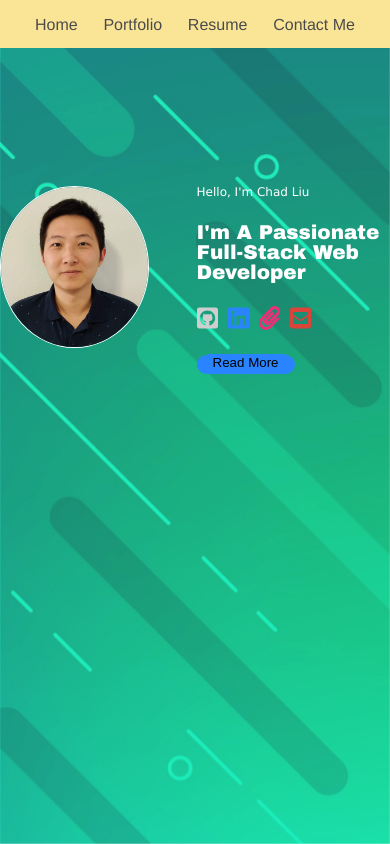
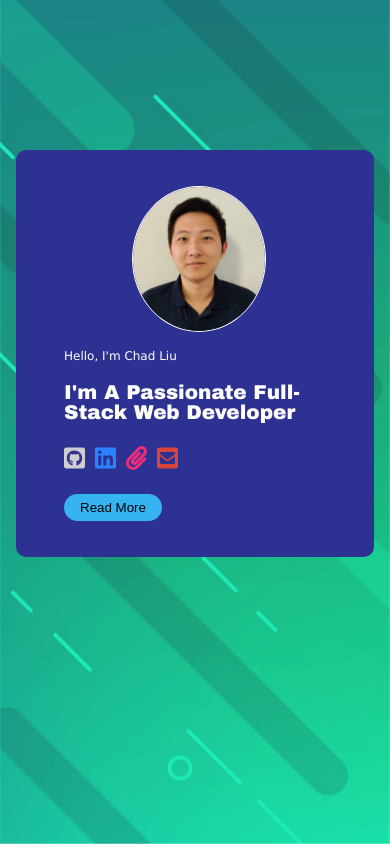
Before and after one commit to Modraut/my-blog, a React (Create React App) app: page /home in a window 390 px wide. Built offline with nearby package versions, Linux system fonts and the light colour scheme.

Commit message:
done but there are still potential improvements

```diff
--- a/src/App.js
+++ b/src/App.js
@@ -1,7 +1,7 @@
 import React, { Fragment } from 'react';
 import './globalStyle.scss';
 
-import { Switch, Route } from 'react-router-dom';
+import { Switch, Route, Redirect } from 'react-router-dom';
 import { Navbar } from './common/components/Navbar';
 import { Homepage } from './pages/Homepage';
 // import './style.scss';
@@ -20,7 +20,8 @@ function App() {
           <Route path="resume" component={Resume} />
           <Route path="/portfolio" component={Portfolio} />
           <Route path="/contact-me" component={ContactMe} />
-          <Route path="/" component={Homepage} />
+          <Route path="/home" component={Homepage} />
+          <Route path="/" component={()=> (<Redirect to="/home" />)} />
         </Switch>
       </main>
       {/* <BackgroundImage /> */}
--- a/src/common/components/Navbar/index.js
+++ b/src/common/components/Navbar/index.js
@@ -7,39 +7,67 @@ import AccountTreeIcon from '@material-ui/icons/AccountTree';
 import AssignmentIcon from '@material-ui/icons/Assignment';
 import ContactPhoneIcon from '@material-ui/icons/ContactPhone';
 import resume from "../../assets/documents/Chad.Liu_CV.pdf"
+import { Fragment } from 'react';
+import { FontAwesomeIcon } from '@fortawesome/react-fontawesome';
+import { faAlignJustify, faUser, faFolderOpen, faToolbox, faEnvelope } from '@fortawesome/free-solid-svg-icons';
+import { debounce } from "utilities/helper";
+
 
 
 
 export const Navbar = () => {
+    let preScrollPos = 0;
+    const [ visibleNavbar, setVisibleNavbar ] = useState(true);
+    const handleScroll = () =>{
+        const currentScrollPos = window.pageYOffset;
 
-    const [ transparentNavbar, setTransparentNavbar ] = useState(true);
-    const handleTransparency = () =>{
-        const distanceFromTop = window.scrollY;
-        // console.log(distanceFromTop);
-        if (transparentNavbar && distanceFromTop!==0) {
-            setTransparentNavbar(false)
+        if(preScrollPos > currentScrollPos && (preScrollPos - currentScrollPos)>5 || currentScrollPos <=30 ){
+            setVisibleNavbar(true)
         }
-        if(distanceFromTop==0){
-            setTransparentNavbar(true)
+        if(preScrollPos < currentScrollPos && (currentScrollPos - preScrollPos)>5){
+            setVisibleNavbar(false)
         }
+        if(preScrollPos==currentScrollPos){
+            setTimeout(() => {
+                setVisibleNavbar(false)
+            }, 1000);
+        }
+        preScrollPos = currentScrollPos
     }
     useEffect(()=>{
-        window.addEventListener('scroll', handleTransparency);
+        window.addEventListener('scroll', handleScroll);
+        return() => window.removeEventListener("scroll", handleScroll)
     }, [])
 
 
 
     return(
-        <header className={transparentNavbar? "navbar": "navbar solid"}>
+        <Fragment>
+            <header className={visibleNavbar? "navbar":"navbar hide" }>
                 <nav>
                     <ul>
                         {/* <li><img src={logo} alt="logo missing" /></li> */}
-                    <li><NavLink to="/"><HomeIcon /><span>Home</span></NavLink></li>
-                    <li><NavLink to="/portfolio"><AccountTreeIcon /><span>Portfolio</span></NavLink></li>
-                    <li><NavLink to={resume} target="_blank" ><AssignmentIcon /><span>Resume</span></NavLink></li>
-                    <li><NavLink to="/contact-me" ><ContactPhoneIcon /><span>Contact Me</span></NavLink></li>
+                        <li><NavLink to="/home" activeClassName="active" >
+                            <FontAwesomeIcon size="0.5x" icon={faUser} /><span>Home</span>
+                        </NavLink></li>
+                        <li><NavLink to="/portfolio">
+                            <FontAwesomeIcon size="0.5x" icon={faFolderOpen} /><span>Portfolio</span>
+                        </NavLink></li>
+                        <li><NavLink to={resume} target="_blank" >
+                            <FontAwesomeIcon size="0.5x" icon={faToolbox} /><span>Resume</span>
+                        </NavLink></li>
+                        <li><NavLink to="/contact-me" >
+                            <FontAwesomeIcon size="0.5x" icon={faEnvelope} /><span>Contact Me</span>
+                        </NavLink></li>
                     </ul>
                 </nav>
             </header>
+            <div className="miniNav" >
+                <FontAwesomeIcon
+                    size='sm'
+                    icon={faAlignJustify}
+                />
+            </div>
+        </Fragment>
     )
 }
--- a/src/common/components/Navbar/style.scss
+++ b/src/common/components/Navbar/style.scss
@@ -1,70 +1,129 @@
-// @import '../commonStylesheet.scss';
+@import 'common/commonStylesheet.scss';
+
+// archve
+@mixin solid-nav {
+  // background: #fae596;
+  // background: #f7ba59;
+  background: rgba($color: black, $alpha: 0.9);
+  color: #cccccc;
+  transition: all 0.3s ease-in;
+  &:hover {
+    nav > ul > li {
+      color: #ccc;
+    }
+  }
+}
+
+@mixin tag-hover {
+  // senario 1
+  // transition: all 0.2s ease-out;
+  // border-top: 2px solid #fff;
+  // > a {
+  //   position: relative;
+  //   top: -2px;
+  // }
+  // senario 2
+  transition: all 0.3s ease-in-out;
+  background: rgba($color: #fff, $alpha: 0.2);
+}
 
 .navbar {
+  font-family: 'openSans';
   position: fixed;
+  top: 0;
   width: 100%;
   z-index: 10;
   transition: all 0.3s ease-out;
-  &.solid {
-    background: #fae596;
-    // background: #42daf5;
-    // background: #36b4f1;
-    // background: #f0f01d;
-    color: #4b4b4c;
-    transition: all 0.3s ease-in;
+  background: rgba($color: black, $alpha: 0.8);
+  color: #cccccc;
+  @media (max-width: 500px) {
+    font-size: 1.5rem;
   }
-  @media (max-width: 500px) {
-    background: #fae596;
-    color: #4b4b4c;
-    transition: all 0.3s ease-in;
+  &.hide {
+    transition: all 0.3s ease-in-out;
+    top: -4.5em;
   }
   > nav {
     width: 80%;
     margin: 0 auto;
-    min-width: 40rem;
+    min-width: 20em;
+
     > ul {
-      // background: lightblue;
-      // color: #4b4b4c;
       display: flex;
-      height: 4.5rem;
-      // border-bottom: 1px solid #cecece;
-      justify-content: space-between;
+      height: 4.5em;
+
       align-items: center;
-      @media (max-width: 500px) {
-        height: 6rem;
+      margin: 0 auto;
+      @media (max-width: 995px) {
+        width: 20em;
+        > li > a {
+          svg {
+            margin: 0;
+          }
+          span {
+            display: none;
+          }
+        }
       }
       li {
+        width: 25%;
         height: 100%;
-        // line-height: 50px;
-        font-size: 2rem;
+        font-size: 1.5em;
         display: flex;
         align-items: center;
         box-sizing: border-box;
         border-top: 2px solid transparent;
+        text-align: center;
         cursor: pointer;
 
-        &.active {
-          transition: all 0.2s ease-out;
-          opacity: 0.8;
-          // background: white;
-          color: #325eff;
-          border-top: 2px solid white;
-        }
-        &:hover {
-          transition: all 0.2s ease-out;
-          opacity: 0.8;
-          // background: white;
-          color: #325eff;
-          border-top: 2px solid white;
+        span {
+          font-family: 'openSans';
         }
         svg {
           float: left;
           margin-right: 10px;
-          @media (max-width: 900px) {
-            display: none;
+        }
+        > a {
+          padding: 0 1em;
+          width: 100%;
+          height: 100%;
+          display: flex;
+          justify-content: center;
+          align-items: center;
+          &.active,
+          &:hover {
+            @include tag-hover();
           }
         }
       }
     }
   }
+
+  // @media (max-width: 500px) {
+  //   display: none;
+  // }
 }
+
+.miniNav {
+  display: none;
+
+  // @media (max-width: 500px) {
+  //   position: absolute;
+  //   right: 3rem;
+  //   top: 3rem;
+
+  //   display: flex;
+  //   align-items: center;
+  //   justify-content: center;
+  //   width: 4rem;
+  //   height: 4rem;
+  //   border: 1px solid black;
+  //   border-radius: 50%;
+  //   text-align: center;
+  //   background: #7dc1c8;
+  //   svg {
+  //     font-size: 2rem;
+  //   }
+
+  // }
+}
--- /dev/null
+++ b/src/pages/Homepage/MyLinks.js
@@ -0,0 +1,32 @@
+import React from "react"
+
+import { FontAwesomeIcon } from '@fortawesome/react-fontawesome';
+import { faGithubSquare, faLinkedin } from '@fortawesome/free-brands-svg-icons';
+import { faPaperclip, faEnvelopeSquare  } from '@fortawesome/free-solid-svg-icons';
+
+import { Link } from "react-router-dom";
+
+
+
+const MyLinks = (props) => {
+
+  return(
+    <ul className={props.className} >
+      <li><a href="https://github.com/Modraut?tab=repositories" target="_blank" rel="noreferrer">
+        <FontAwesomeIcon size="3x" icon={faGithubSquare} color="#CECECE" />
+      </a></li>
+      <li><a href="https://www.linkedin.com/in/chad-liu-aa3026179/" target="_blank" rel="noreferrer">
+        <FontAwesomeIcon size="3x" icon={faLinkedin} color="#2B84FF" />
+      </a></li>
+      <li><Link to="/resume">
+        <FontAwesomeIcon size="3x" icon={faPaperclip} color="#EC2F78" />
+      </Link></li>
+      <li><Link to="/contact__me">
+        <FontAwesomeIcon size="3x" icon={faEnvelopeSquare} color="#DB4438" />
+      </Link></li>
+    </ul>
+  )
+
+}
+
+export default MyLinks
--- a/src/pages/Homepage/index.js
+++ b/src/pages/Homepage/index.js
@@ -2,11 +2,9 @@ import React, { Fragment }from "react"
 import { Navbar } from "../../common/components/Navbar"
 
 import "./style.scss"
-import { FontAwesomeIcon } from '@fortawesome/react-fontawesome';
-import { faGithubSquare, faLinkedin } from '@fortawesome/free-brands-svg-icons';
-import { faPaperclip, faEnvelopeSquare  } from '@fortawesome/free-solid-svg-icons';
 import portrait from "../../common/assets/images/Homepage/portrait.jpeg";
 import { Link, NavLink } from "react-router-dom";
+import MyLinks from "./MyLinks";
 
 
 export const Homepage = () => {
@@ -16,24 +14,11 @@ export const Homepage = () => {
         <div className="homepage__main__portrait">
           <img src={portrait} alt="portrait missing" />
         </div>
-        <div className="homepage__main__right">
+        <div className="homepage__main__intro">
           <h3>Hello, I'm Chad Liu</h3>
           <p>I'm a passionate full-stack web developer</p>
-          <ul className="homepage__main__right__links">
-            <li><a href="https://github.com/Modraut?tab=repositories" target="_blank" >
-              <FontAwesomeIcon size="3x" icon={faGithubSquare} color="#CECECE" />
-            </a></li>
-            <li><a href="https://www.linkedin.com/in/chad-liu-aa3026179/" target="_blank" >
-              <FontAwesomeIcon size="3x" icon={faLinkedin} color="#2B84FF" />
-            </a></li>
-            <li><Link to="/resume">
-              <FontAwesomeIcon size="3x" icon={faPaperclip} color="#EC2F78" />
-            </Link></li>
-            <li><Link to="/contact__me">
-              <FontAwesomeIcon size="3x" icon={faEnvelopeSquare} color="#DB4438" />
-            </Link></li>
-          </ul>
-          <div className="homepage__main__right__button">
+          <MyLinks className="homepage__main__intro__links" />
+          <div className="homepage__main__intro__button">
             <NavLink to="/portfolio"><button>Read More</button></NavLink>
           </div>
         </div>
--- a/src/pages/Homepage/style.scss
+++ b/src/pages/Homepage/style.scss
@@ -4,58 +4,81 @@
   margin: 0 auto;
   min-width: 30rem;
   max-width: 55rem;
+
+  @media (max-width: 900px) {
+    font-size: 0.7rem;
+  }
+  @media (max-width: 500px) {
+    font-size: 1rem;
+  }
   &__main {
     display: flex;
     justify-content: space-between;
-    // background: darkblue;
-    padding-top: 4.5rem;
+    background: #2d3192;
+    padding: 4.5em 2em 2em;
+    padding-top: 4.5em;
+    border-radius: 10px;
+    margin: 0 2em;
+    min-height: 25em;
+
     // position: absolute;
     // top: 220px;
     &__portrait {
       flex-shrink: 0;
-      margin-right: 6rem;
+      margin-left: 1em;
+      margin-right: 4em;
       > img {
-        height: 20rem;
+        height: 18em;
         border-radius: 50%;
         border: 1px solid white;
       }
     }
-    &__right {
+    // right part
+    &__intro {
       // background: lightblue;
       color: white;
-      // font-family: 'Comic Sans MS', cursive, sans-serif;
       > h3 {
         // margin-top: 30px;
-        font-size: 1.5rem;
+        font-size: 1.5em;
         font-family: 'Lucida Sans Unicode', 'Lucida Grande', sans-serif;
       }
       > p {
+        font-size: 2.5em;
         text-transform: capitalize;
-        margin-top: 3rem;
-        font-size: 2.5rem;
+        margin-top: 1em;
         font-family: 'Arial Black', Gadget, sans-serif;
       }
       &__links {
         display: flex;
-        margin-top: 3rem;
+        margin-top: 3em;
         > li {
-          margin-right: 1.25rem;
+          margin-right: 1.25em;
         }
       }
       &__button {
-        margin-top: 3rem;
+        margin-top: 3em;
         > a {
-          padding: 0.6rem 1.25rem;
+          display: inline-block;
+          padding: 0.6em 1.25em;
           // background: #325eff;
-          background: #2b84ff;
+          background: #36b4f1;
           border-radius: 20px;
           cursor: pointer;
           button {
-            background: inherit;
+            background: transparent;
             cursor: inherit;
           }
         }
       }
     }
+    @media (max-width: 500px) {
+      display: block;
+      padding: 4.5em 6em;
+      &__portrait {
+        text-align: center;
+        margin-bottom: 2rem;
+        margin-right: 0;
+      }
+    }
   }
 }
--- a/src/style.scss
+++ b/src/style.scss
@@ -26,3 +26,8 @@ html {
     padding-top: 150px;
   }
 }
+
+@font-face {
+  font-family: 'openSans';
+  src: url('common/assets/fonts/OpenSans-SemiBold.ttf');
+}
--- /dev/null
+++ b/src/utilities/helper.js
@@ -0,0 +1,14 @@
+
+
+
+export function debounce(fn, delay){
+  var timer = null;
+  return function() {
+    var context = this;
+    var args = arguments;
+    clearTimeout(timer);
+    timer = setTimeout(function () {
+      fn.apply(context, args);
+    }, delay);
+  };
+}
```
Also changed, not shown: src/common/Variables.scss (+10 -10 lines), src/common/commonStylesheet.scss (+22 -21 lines), src/common/assets/fonts/OpenSans-SemiBold.ttf (added). Lines whose indentation alone changed are shown as unchanged.
